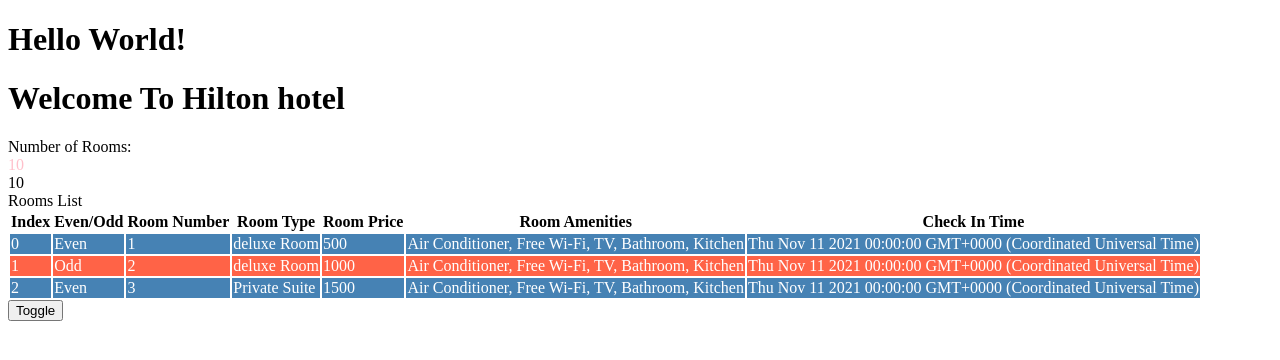
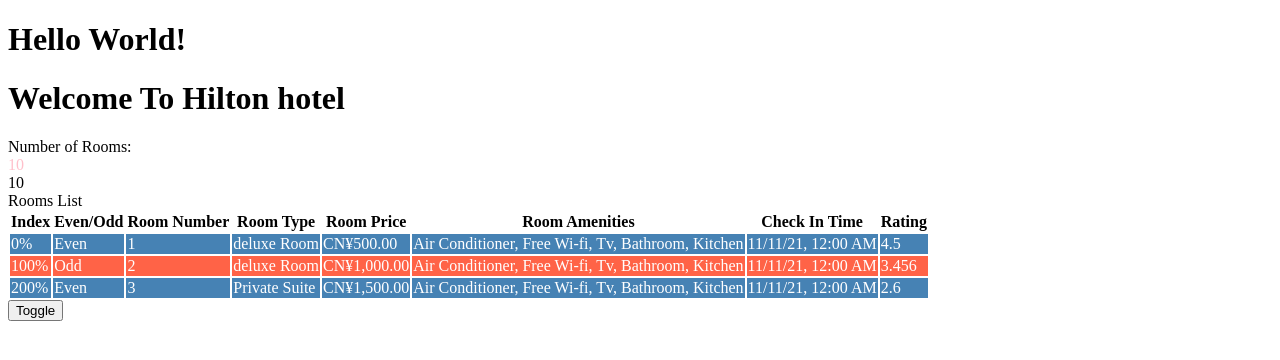
Before and after one commit to Entoma1824/Hotel-Inventory-App, an Angular app: page / in a window 1280 px wide. Shown: the top 360 px of the page. Built offline with nearby package versions, Linux system fonts and the light colour scheme.

Commit message:
Angular Demo pipes

```diff
--- a/src/app/rooms/rooms.html
+++ b/src/app/rooms/rooms.html
@@ -8,6 +8,7 @@
 
 {{ rooms?.availableRooms ?? 'No rooms'}}
 
+<!--{{roomList | json }}-->
 
 <div *ngIf="rooms.availableRooms > 0">
   Rooms List
@@ -20,16 +21,17 @@
       <th>Room Price</th>
       <th>Room Amenities</th>
       <th>Check In Time</th>
+      <th>Rating</th>
     </tr>
-    <tr [ngClass]="e? 'even': 'odd'" *ngFor="let room of roomList; let e=even; let o=odd; let i=index;">
-      <td>{{i}}</td>
+    <tr [ngClass]="e? 'even': 'odd'" *ngFor="let room of roomList | slice : 0:3; let e=even; let o=odd; let i=index;">
+      <td>{{ i | percent }}</td>
       <td>{{ e ? "Even": "Odd"}}</td>
       <td>{{ room.roomNumber}}</td>
-      <td>{{ room.roomType}}</td>
-      <td>{{ room.price }}</td>
-      <td>{{ room.amenities }}</td>
-      <td>{{ room.checkinTime }}</td>
-
+      <td>{{ room.roomType }}</td>
+      <td>{{ room.price | currency : 'CNY'}}</td>
+      <td>{{ room.amenities | titlecase}}</td>
+      <td>{{ room.checkinTime | date : 'short'}}</td>
+      <td>{{  room.rating | number : '1.1-3' : 'en-us'}}</td>
     </tr>
   </table>
 
--- a/src/app/rooms/rooms.interface.ts
+++ b/src/app/rooms/rooms.interface.ts
@@ -13,4 +13,5 @@
   photos: string;
   checkinTime: Date;
   checkoutTime: Date;
+  rating: number;
 }
--- a/src/app/rooms/rooms.ts
+++ b/src/app/rooms/rooms.ts
@@ -1,6 +1,16 @@
 import { Component } from '@angular/core';
 import {Room, RoomList} from './rooms.interface';
-import {NgClass, NgForOf, NgIf, NgStyle} from '@angular/common';
+import {
+  CurrencyPipe,
+  DatePipe, DecimalPipe,
+  JsonPipe,
+  NgClass,
+  NgForOf,
+  NgIf,
+  NgStyle,
+  PercentPipe, SlicePipe,
+  TitleCasePipe
+} from '@angular/common';
 
 @Component({
   selector: 'hinv-rooms',
@@ -8,7 +18,14 @@
     NgForOf,
     NgIf,
     NgClass,
-    NgStyle
+    NgStyle,
+    DatePipe,
+    TitleCasePipe,
+    CurrencyPipe,
+    PercentPipe,
+    JsonPipe,
+    SlicePipe,
+    DecimalPipe
   ],
   templateUrl: './rooms.html',
   styleUrl: './rooms.scss'
@@ -38,6 +55,7 @@
       photos:'https://jp.pinterest.com/pin/728386939755379848/',
       checkinTime: new Date('11-Nov-2021'),
       checkoutTime: new Date('12-Nov-2021'),
+      rating: 4.5,
     },
     {
       roomNumber: 2,
@@ -47,6 +65,7 @@
       photos:'https://jp.pinterest.com/pin/728386939755379848/',
       checkinTime: new Date('11-Nov-2021'),
       checkoutTime: new Date('12-Nov-2021'),
+      rating: 3.456456,
     },
     {
       roomNumber: 3,
@@ -56,6 +75,7 @@
       photos:'https://jp.pinterest.com/pin/728386939755379848/',
       checkinTime: new Date('11-Nov-2021'),
       checkoutTime: new Date('12-Nov-2021'),
+      rating: 2.6,
     },
   ];
 
```
